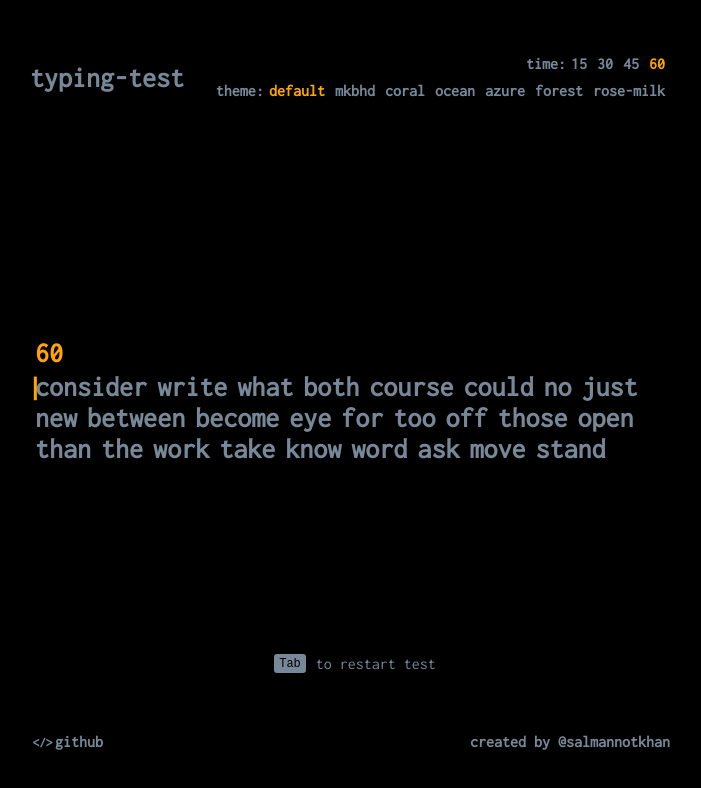
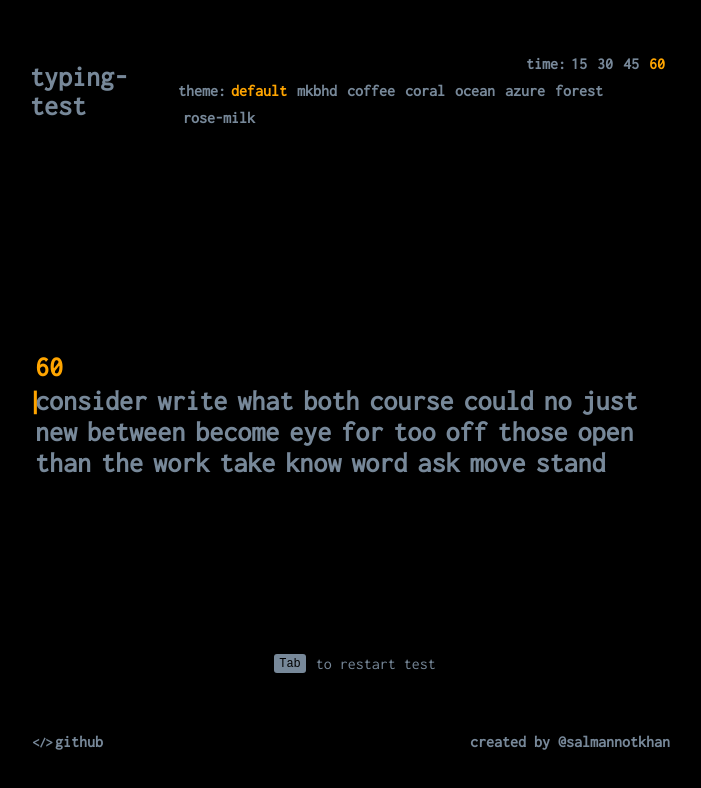
Before and after one commit to webdev123123/typing-test, a React (Create React App) app: page / in a window 1280 px wide. Shown: the top 788 px of the page, without its empty margins (290-991 px from the left). Built offline with nearby package versions, Linux system fonts and the light colour scheme.

Commit message:
Added a mocha theme

```diff
--- a/src/components/Header.tsx
+++ b/src/components/Header.tsx
@@ -8,7 +8,7 @@ interface Options {
 
 const options: Options = {
 	time: [15, 30, 45, 60],
-	theme: ["default", "mkbhd", "coral", "ocean", "azure", "forest", "rose-milk"],
+	theme: ["default", "mkbhd", "coffee", "coral", "ocean", "azure", "forest", "rose-milk"],
 };
 
 interface Props {
--- a/src/stylesheets/themes.scss
+++ b/src/stylesheets/themes.scss
@@ -3,6 +3,13 @@
 	--font-color: #ededed !important;
 	--hl-color: #da0037 !important;
 	--fg-color: #444444 !important;
+}
+
+.coffee {
+	--bg-color: #2D2424 !important;
+	--font-color: #5C3D2E !important;
+	--hl-color: #B85C38 !important;
+	--fg-color: #E0C097 !important;
 }
 
 .coral {
```
